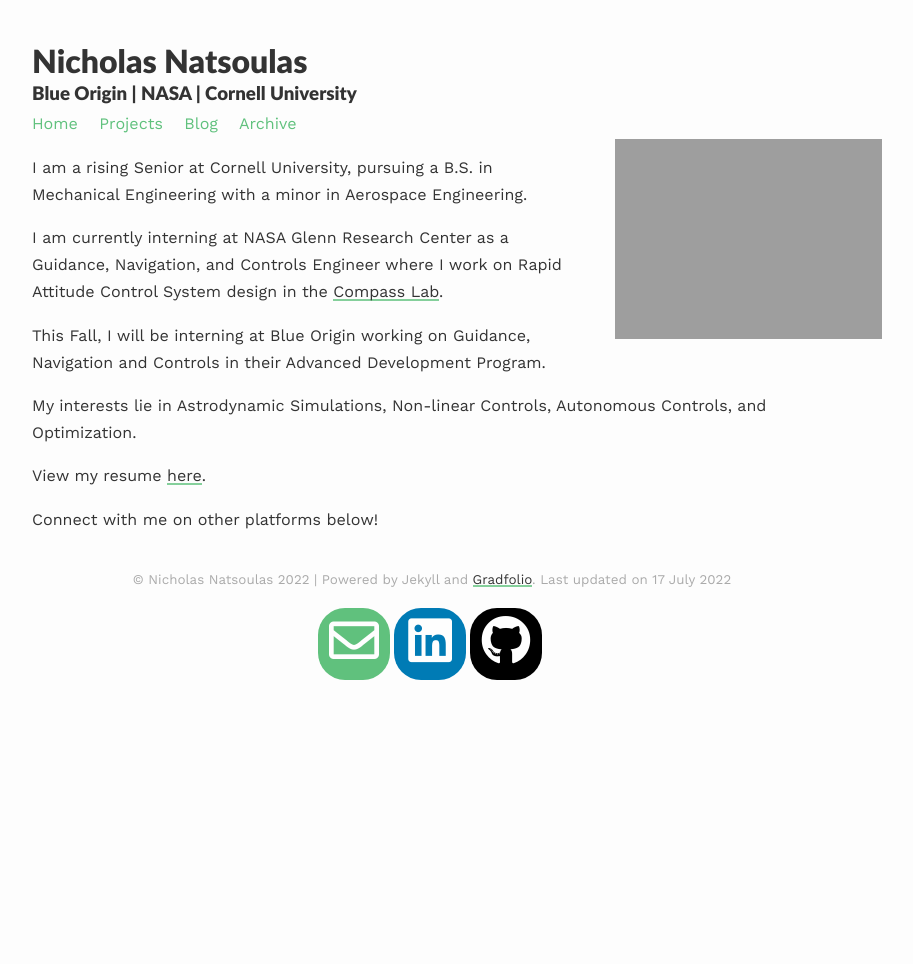
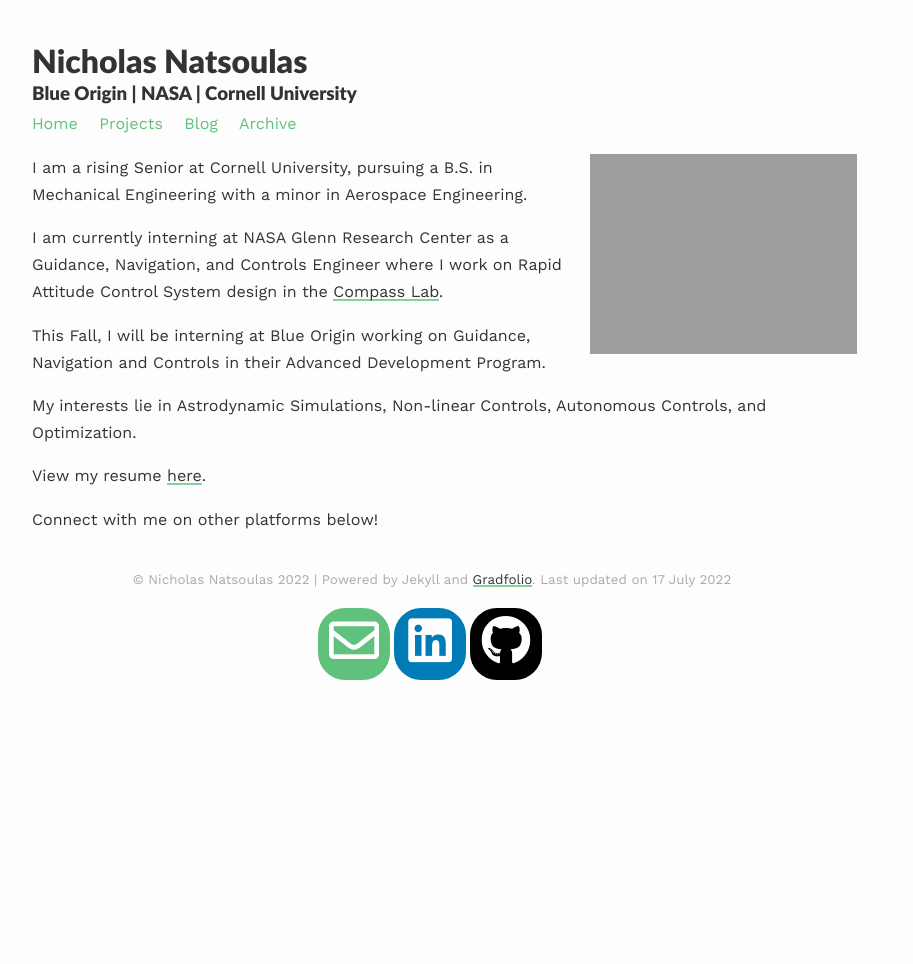
Before and after one commit to Natsoulas/Natsoulas, a Jekyll site: the page built from index.md, in a window 1280 px wide. Shown: the whole page, without its empty margins (208-1121 px from the left). Built offline with Jekyll 4.4.1, drawn with Linux system fonts in a browser that asks for light colours; nearby versions of some CDN libraries.

Commit message:
move pic

```diff
--- a/assets/css/_sass/style.scss
+++ b/assets/css/_sass/style.scss
@@ -78,7 +78,7 @@ figure {
 img {
   max-height: 80%;
   max-width: 80%;
-  transform: translate(50px,-15px);
+  transform: translate(25px,0px);
 }
 
 pre,
```
